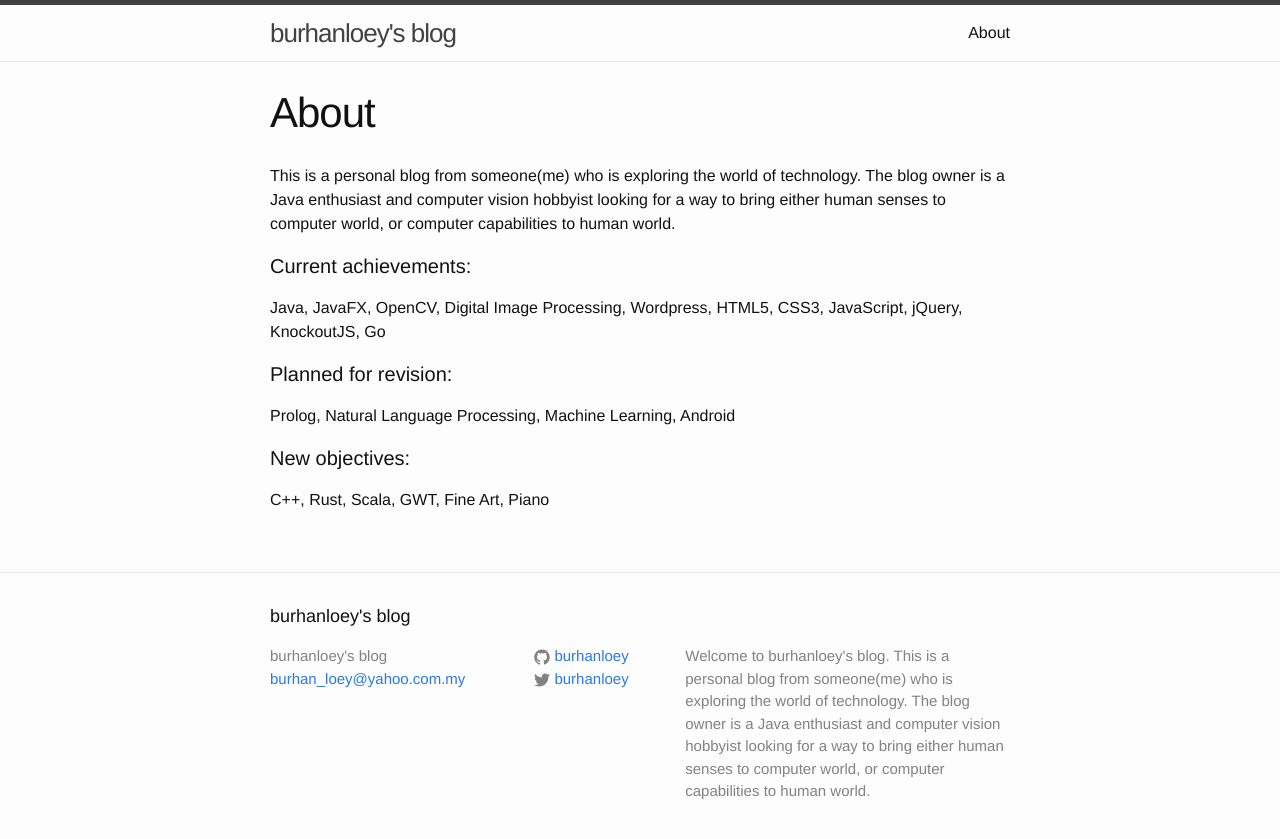
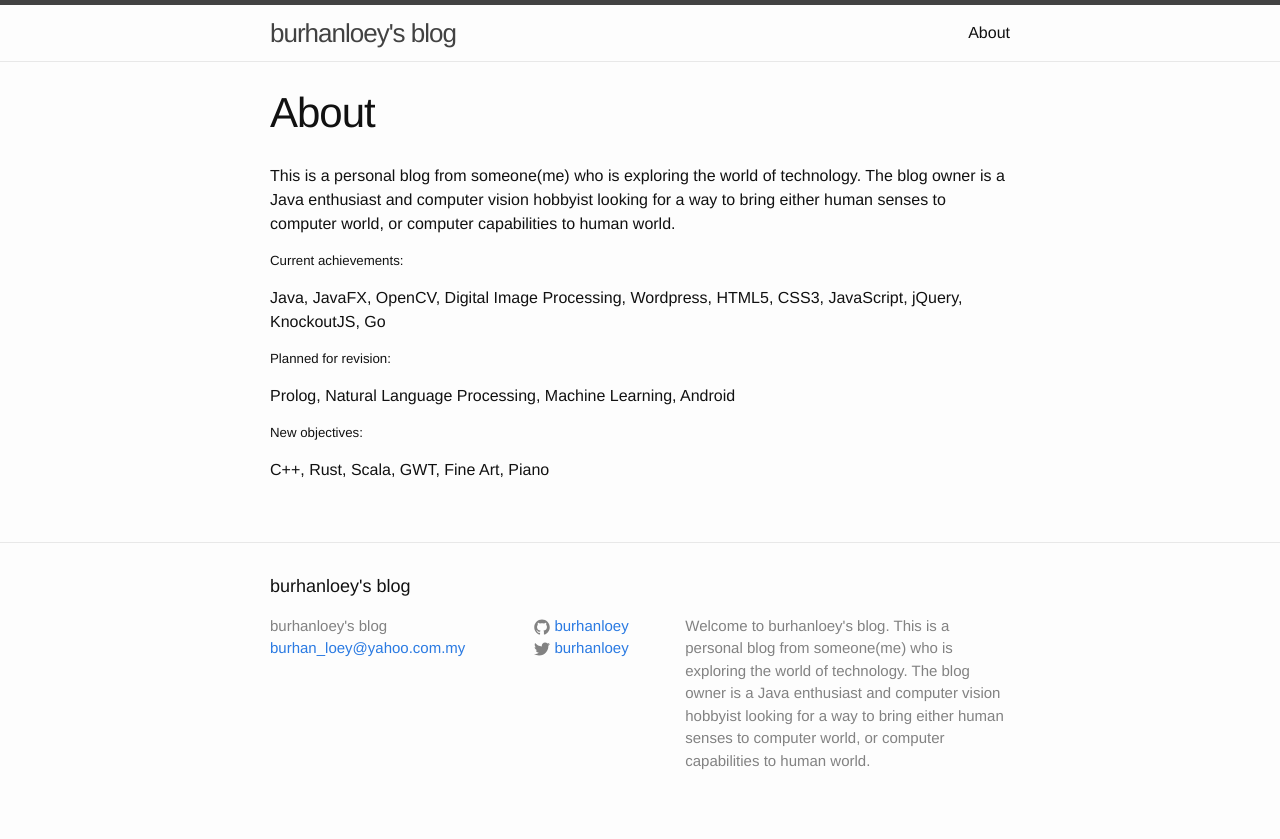
Before and after one commit to burhanloey/burhanloey.github.io, a Jekyll site: the page built from about.md, in a window 1280 px wide. Shown: the top 839 px of the page. Built offline with Jekyll 4.4.1, drawn with Linux system fonts in a browser that asks for light colours.

Commit message:
Change heading styling

```diff
--- a/about.md
+++ b/about.md
@@ -6,11 +6,11 @@ permalink: /about/
 
 This is a personal blog from someone(me) who is exploring the world of technology. The blog owner is a Java enthusiast and computer vision hobbyist looking for a way to bring either human senses to computer world, or computer capabilities to human world.
 
-#### Current achievements:
+##### Current achievements:
 Java, JavaFX, OpenCV, Digital Image Processing, Wordpress, HTML5, CSS3, JavaScript, jQuery, KnockoutJS, Go
 
-#### Planned for revision:
+##### Planned for revision:
 Prolog, Natural Language Processing, Machine Learning, Android
 
-#### New objectives:
+##### New objectives:
 C++, Rust, Scala, GWT, Fine Art, Piano
```
